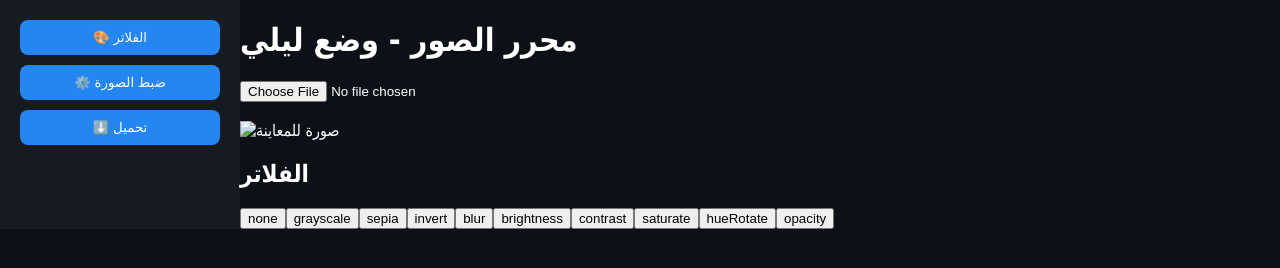
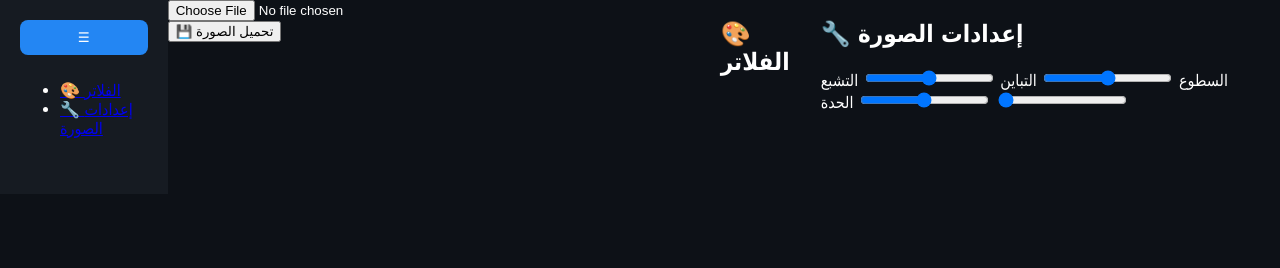
Before and after one commit to mohameed89112-afk/face-filter, a plain HTML site: page index.html in a window 1280 px wide. Drawn offline with nearby package versions, Linux system fonts and the light colour scheme.

Commit message:
Update index.html

```diff
--- a/index.html
+++ b/index.html
@@ -1,72 +1,68 @@
 <!DOCTYPE html>
-<html lang="ar">
+<html lang="en">
 <head>
-  <meta charset="UTF-8">
-  <meta name="viewport" content="width=device-width, initial-scale=1.0">
-  <title>محرر الصور</title>
-  <link rel="stylesheet" href="style.css">
+  <meta charset="UTF-8" />
+  <meta name="viewport" content="width=device-width, initial-scale=1.0"/>
+  <title>Photo Editor</title>
+
+  <!-- Style -->
+  <link rel="stylesheet" href="style.css" />
+
+  <!-- Manifest (PWA) -->
+  <link rel="manifest" href="manifest.json" />
+  <meta name="theme-color" content="#000000" />
+
+  <!-- Icons -->
+  <link rel="icon" href="icons/icon-192.png" type="image/png"/>
+  <link rel="apple-touch-icon" href="icons/icon-192.png"/>
+
 </head>
 <body>
-  <!-- قائمة جانبية -->
-  <div class="sidebar">
-    <button class="menu-btn" onclick="openSection('filters-section')">🎨 الفلاتر</button>
-    <button class="menu-btn" onclick="openSection('adjustments-section')">⚙️ ضبط الصورة</button>
-    <button class="menu-btn" onclick="downloadImage()">⬇️ تحميل</button>
+  <!-- ☰ القائمة الجانبية -->
+  <nav class="sidebar">
+    <button id="menuToggle">☰</button>
+    <ul id="menu">
+      <li><a href="#filters">🎨 الفلاتر</a></li>
+      <li><a href="#adjustments">🔧 إعدادات الصورة</a></li>
+    </ul>
+  </nav>
+
+  <!-- أداة رفع الصور -->
+  <div class="upload-container">
+    <input type="file" id="upload" accept="image/*" />
+    <button id="downloadBtn">💾 تحميل الصورة</button>
   </div>
 
-  <!-- منطقة المحتوى -->
-  <div class="main">
-    <h1>محرر الصور - وضع ليلي</h1>
-
-    <!-- رفع صورة -->
-    <input type="file" accept="image/*" onchange="loadImage(event)">
-    <br><br>
-
-    <!-- الصورة -->
-    <div class="image-container">
-      <img id="preview" src="" alt="صورة للمعاينة">
-    </div>
-
-    <!-- قسم الفلاتر -->
-    <div id="filters-section" class="section">
-      <h2>الفلاتر</h2>
-      <div id="filters" class="filters-container"></div>
-    </div>
-
-    <!-- قسم ضبط الصورة -->
-    <div id="adjustments-section" class="section hidden">
-      <h2>ضبط الصورة</h2>
-      <label>السطوع:
-        <input type="range" id="brightness" min="50" max="200" value="100" oninput="updateAdjustments()">
-      </label>
-      <br>
-      <label>التباين:
-        <input type="range" id="contrast" min="50" max="200" value="100" oninput="updateAdjustments()">
-      </label>
-      <br>
-      <label>التشبع:
-        <input type="range" id="saturate" min="50" max="200" value="100" oninput="updateAdjustments()">
-      </label>
-      <br>
-      <label>الضبابية:
-        <input type="range" id="blur" min="0" max="10" value="0" oninput="updateAdjustments()">
-      </label>
-    </div>
+  <!-- عرض الصورة -->
+  <div class="editor">
+    <canvas id="canvas"></canvas>
   </div>
 
-  <!-- مكتبة التحميل -->
-  <script src="https://cdn.jsdelivr.net/npm/html2canvas@1.4.1/dist/html2canvas.min.js"></script>
+  <!-- قسم الفلاتر -->
+  <section id="filters" class="panel">
+    <h2>🎨 الفلاتر</h2>
+    <div class="filters-grid" id="filtersList">
+      <!-- الفلاتر هتضاف هنا من JavaScript -->
+    </div>
+  </section>
 
-  <!-- ملفات جافاسكربت -->
-  <script src="filters.js"></script>
-  <script src="adjustments.js"></script>
-  <script src="app.js"></script>
+  <!-- قسم إعدادات الصورة -->
+  <section id="adjustments" class="panel">
+    <h2>🔧 إعدادات الصورة</h2>
+    <label>السطوع <input type="range" id="brightness" min="0" max="200" value="100"/></label>
+    <label>التباين <input type="range" id="contrast" min="0" max="200" value="100"/></label>
+    <label>التشبع <input type="range" id="saturation" min="0" max="200" value="100"/></label>
+    <label>الحدة <input type="range" id="sharpness" min="0" max="10" value="0"/></label>
+  </section>
 
+  <!-- Script -->
+  <script src="script.js"></script>
   <script>
-    // التبديل بين الأقسام
-    function openSection(id) {
-      document.querySelectorAll(".section").forEach(sec => sec.classList.add("hidden"));
-      document.getElementById(id).classList.remove("hidden");
+    // تسجيل الـ Service Worker (عشان PWA)
+    if ("serviceWorker" in navigator) {
+      navigator.serviceWorker.register("service-worker.js")
+      .then(() => console.log("Service Worker Registered"))
+      .catch(err => console.log("SW Error:", err));
     }
   </script>
 </body>
```
